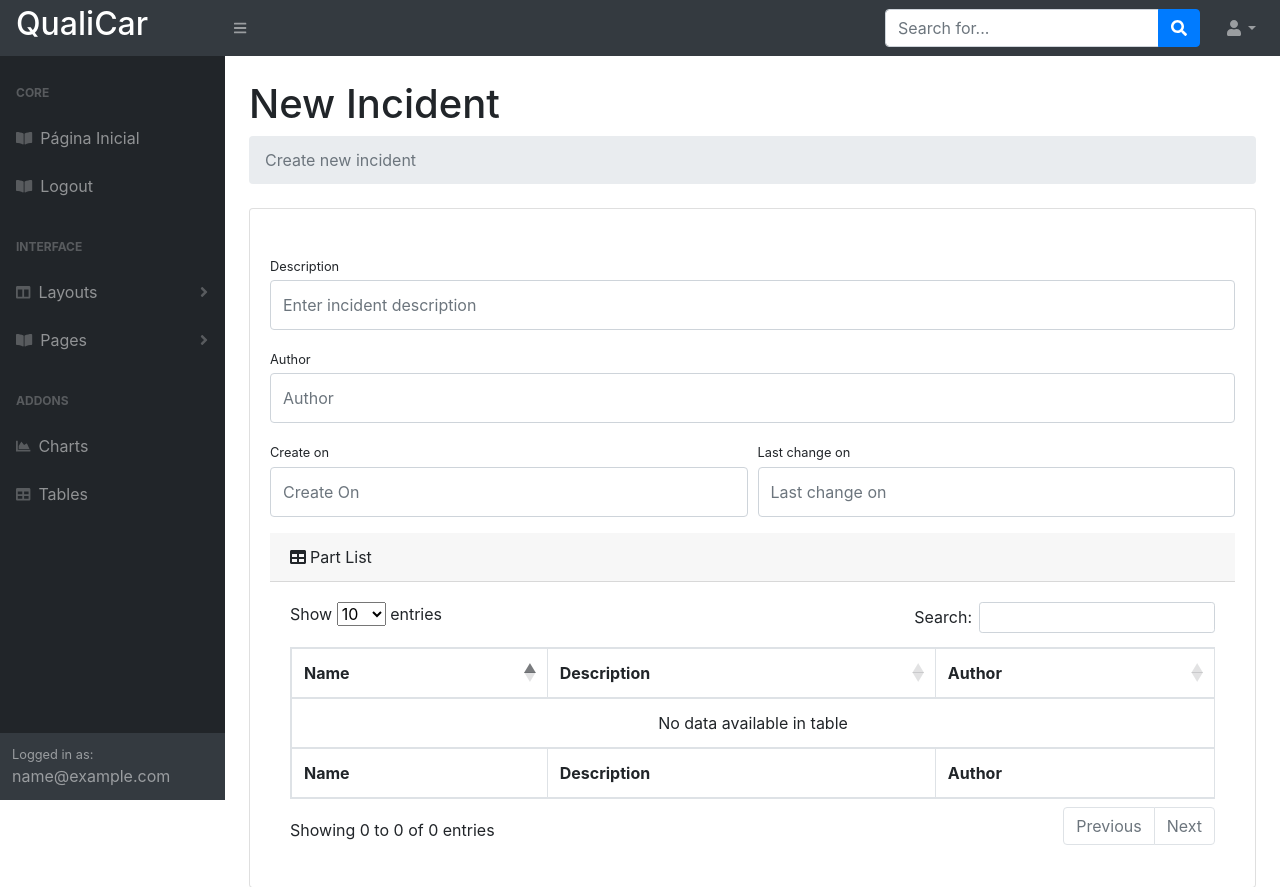
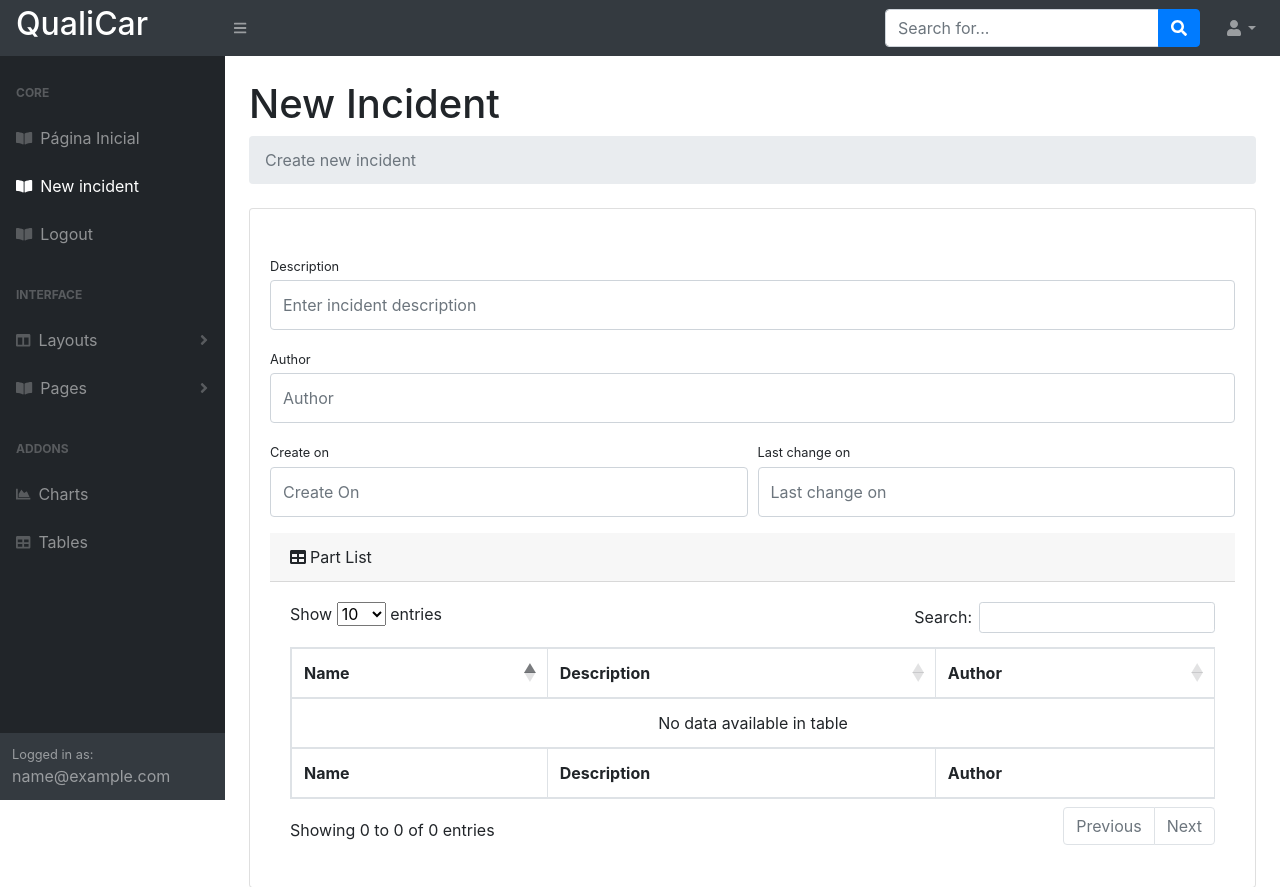
Before and after one commit to alexandre-hirata/qualiCar, a Django app: page /incident in a window 1280 px wide. Shown: the top 887 px of the page. Run offline with Django 3.2, Linux system fonts and the light colour scheme; the visitor is signed in with stand-in values (Sample User, id 1); data that the repository does not hold is empty; some libraries are stand-ins or nearby versions.

Commit message:
Add incident link to side bar
Signed-off-by: Alexandre Hirata <alexthirata@gmail.com>

```diff
--- a/app/frontend/templates/base.html
+++ b/app/frontend/templates/base.html
@@ -46,6 +46,10 @@
                                 Página Inicial</a
                             >
                             {% if user.is_authenticated %}
+                            <a class="nav-link" href="{% url 'incident' %}"
+                                ><div class="sb-nav-link-icon"><i class="fas fa-book-open"></i></div>
+                                New incident</a
+                            >
                             <a class="nav-link" href="{% url 'login' %}"
                                 ><div class="sb-nav-link-icon"><i class="fas fa-book-open"></i></div>
                                 Logout</a
```
